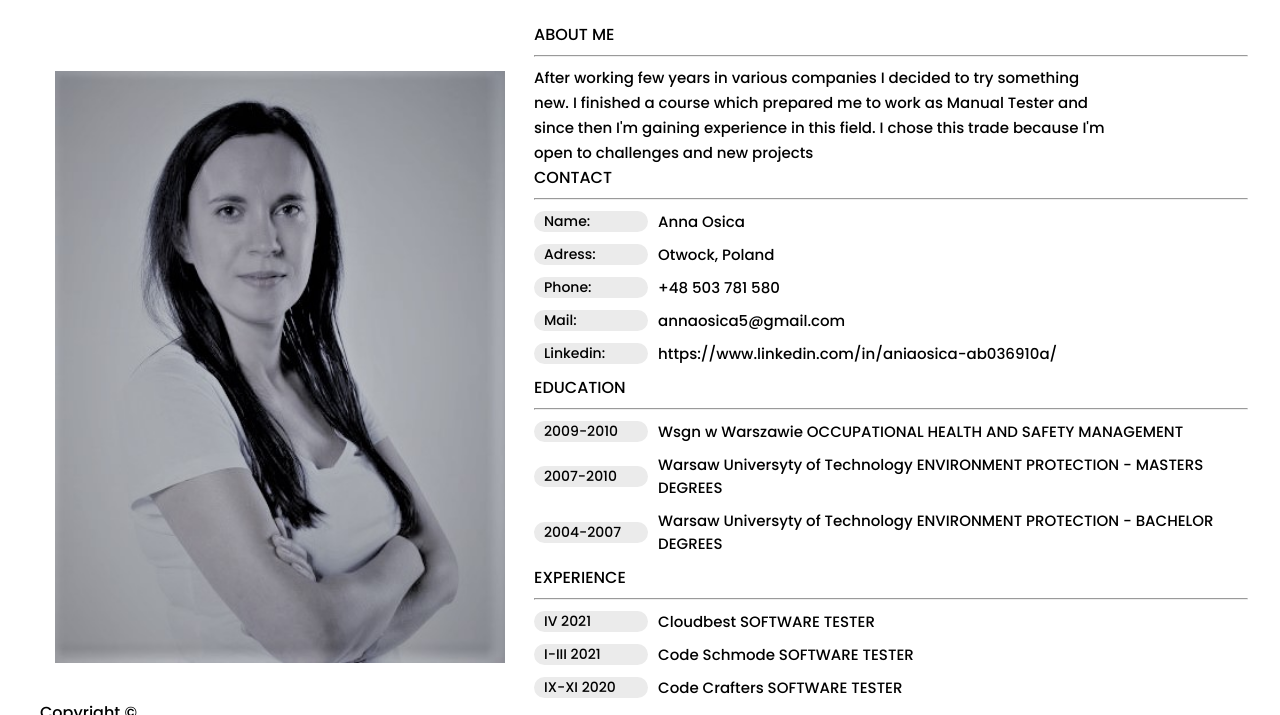
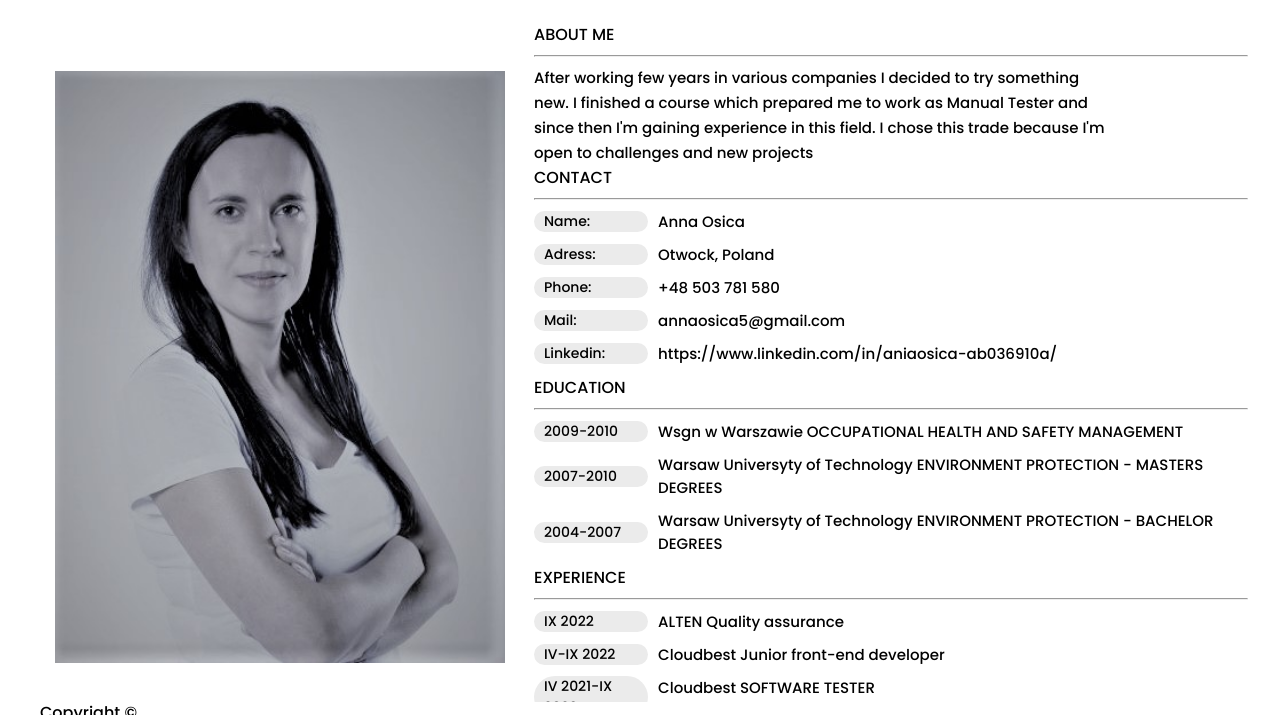
Before and after one commit to AniaOsica/My-portfolio, a website: page aboutMe.html in a window 1280 px wide. Shown: the part 53-768 px from the top of the page. Drawn offline with Linux system fonts and the light colour scheme.

Commit message:
Update aboutMe.html

```diff
--- a/aboutMe.html
+++ b/aboutMe.html
@@ -119,7 +119,15 @@
           <h2>EXPERIENCE</h2>
           <hr />
           <ul>
-            <li>IV 2021</li>
+            <li>IX 2022</li>
+            <li>ALTEN Quality assurance</li>
+          </ul>
+          <ul>
+            <li>IV-IX 2022</li>
+            <li>Cloudbest Junior front-end developer</li>
+          </ul>
+          <ul>
+            <li>IV 2021-IX 2022</li>
             <li>Cloudbest SOFTWARE TESTER</li>
           </ul>
           <ul>
```
